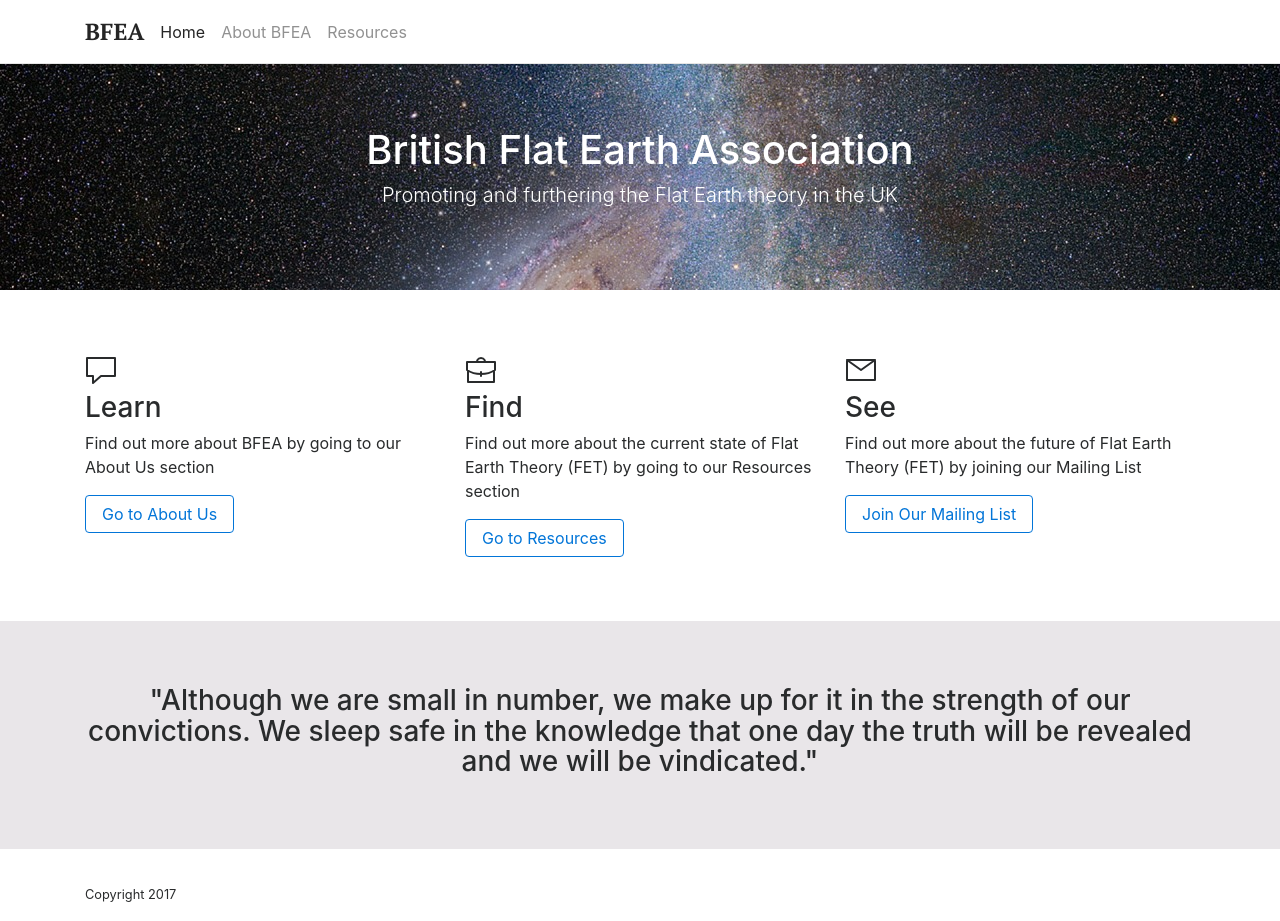
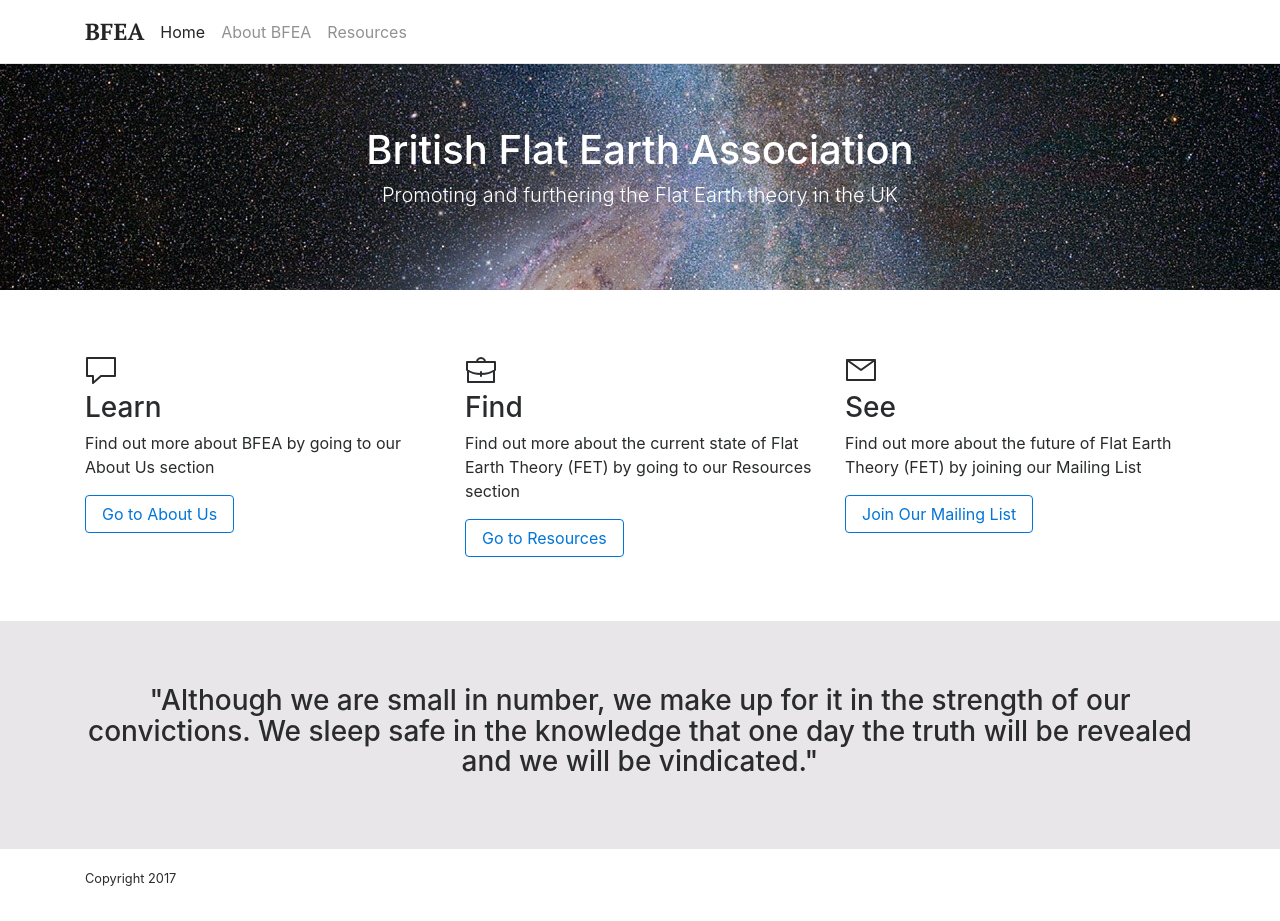
Before and after one commit to krussll/etsysimplicity, a Jekyll site: the page built from index.md, in a window 1280 px wide. Built offline with Jekyll 4.4.1, drawn with Linux system fonts in a browser that asks for light colours; a script that is not in the unit is left out.

Commit message:
Update home.html

```diff
--- a/_layouts/home.html
+++ b/_layouts/home.html
@@ -12,7 +12,7 @@
 
     <div class="container my-md-5">
       <div class="row">
-        <div class="col-sm-12 col-lg-4 my-3">
+        <div class="col-sm-12 col-lg-4 my-sm-3">
           <svg id="i-msg" viewBox="0 0 32 32" width="32" height="32" fill="none" stroke="currentcolor" stroke-linecap="round" stroke-linejoin="round" stroke-width="2">
               <path d="M2 4 L30 4 30 22 16 22 8 29 8 22 2 22 Z" />
           </svg>
@@ -20,7 +20,7 @@
           <p>Find out more about BFEA by going to our About Us section</p>
           <a class="btn btn-outline-primary" href="/about">Go to About Us</a>
         </div>
-        <div class="col-sm-12 col-lg-4 my-3">
+        <div class="col-sm-12 col-lg-4 my-sm-3">
           <svg id="i-portfolio" viewBox="0 0 32 32" width="32" height="32" fill="none" stroke="currentcolor" stroke-linecap="round" stroke-linejoin="round" stroke-width="2">
               <path d="M29 17 L29 28 3 28 3 17 M2 8 L30 8 30 16 C30 16 24 20 16 20 8 20 2 16 2 16 L2 8 Z M16 22 L16 18 M20 8 C20 8 20 4 16 4 12 4 12 8 12 8" />
           </svg>
@@ -28,7 +28,7 @@
           <p>Find out more about the current state of Flat Earth Theory (FET) by going to our Resources section</p>
           <a class="btn btn-outline-primary" href="/resources">Go to Resources</a>
         </div>
-        <div class="col-sm-12 col-lg-4 my-3">
+        <div class="col-sm-12 col-lg-4 my-sm-3">
            <svg id="i-mail" viewBox="0 0 32 32" width="32" height="32" fill="none" stroke="currentcolor" stroke-linecap="round" stroke-linejoin="round" stroke-width="2">
               <path d="M2 26 L30 26 30 6 2 6 Z M2 6 L16 16 30 6" />
           </svg>
@@ -39,7 +39,7 @@
       </div>
     </div>
 
-    <div class="jumbotron quote">
+    <div class="jumbotron quote my-sm-3">
       <div class="container text-center">
         <h3>"Although we are small in number, we make up for it in the strength of our convictions. We sleep safe in the knowledge that one day the truth will be revealed and we will be vindicated."</h3>
       </div>
```
